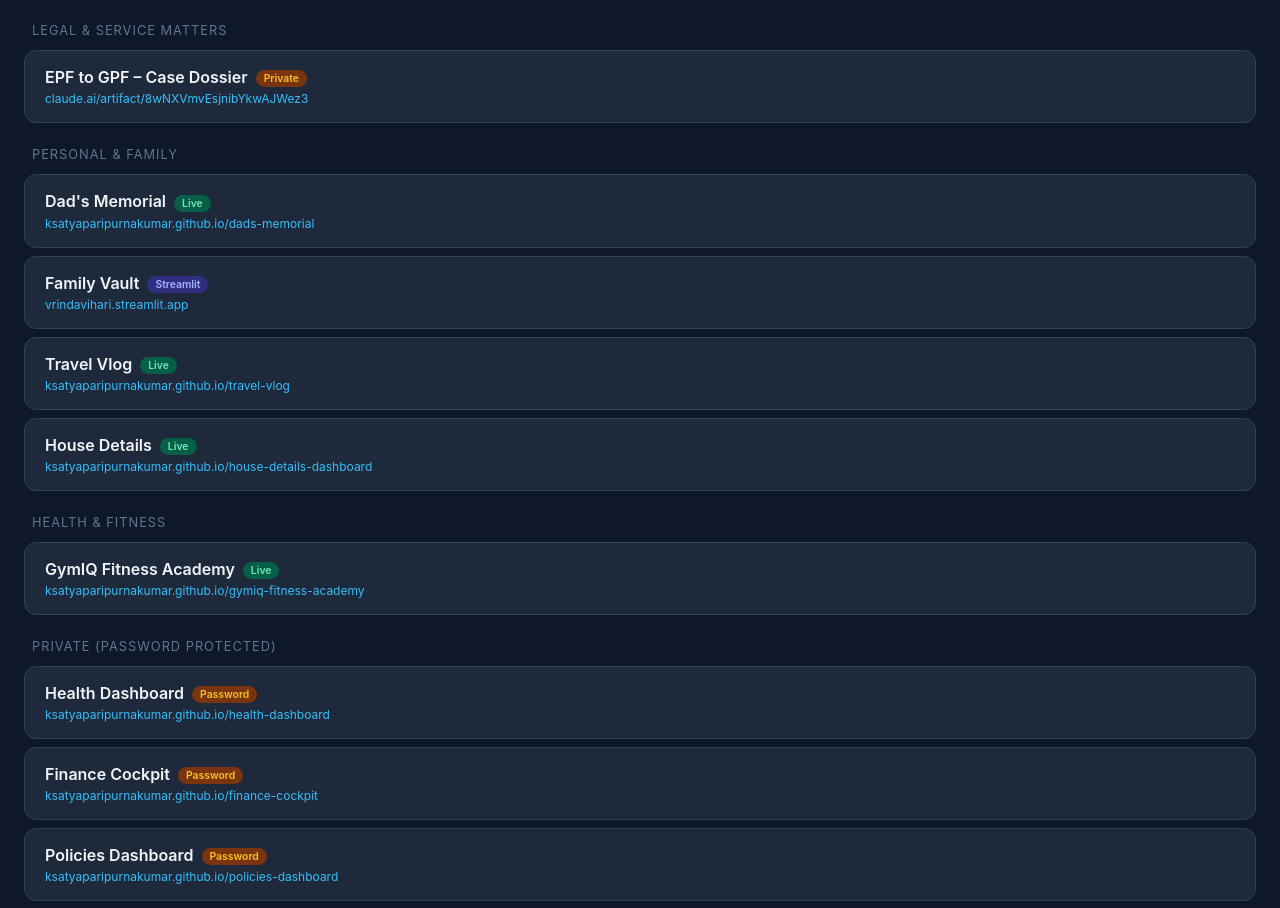
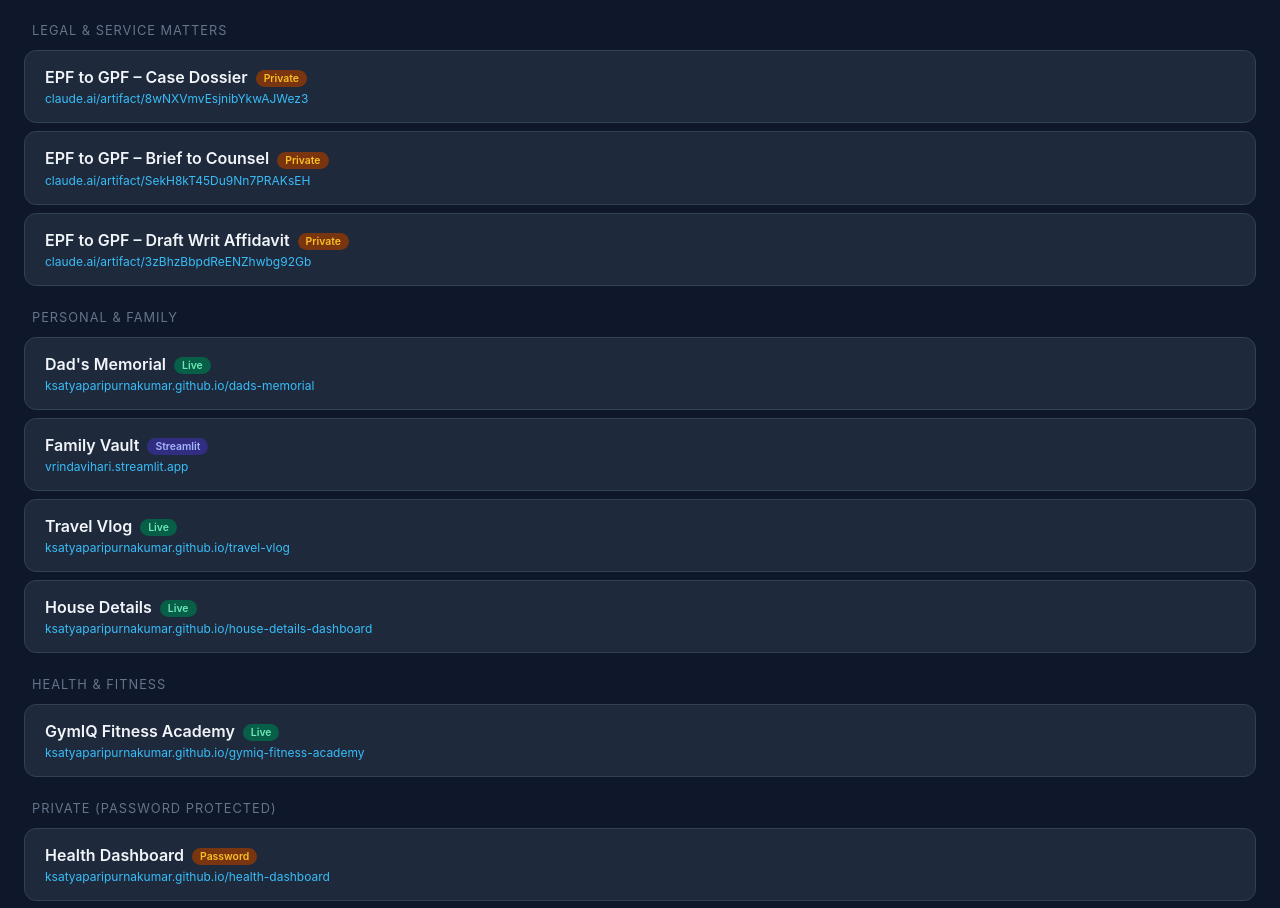
Before and after one commit to ksatyaparipurnakumar/ksp-dashboards-hub, a plain HTML site: page index.html in a window 1280 px wide. Shown: the part 940-1848 px from the top of the page. Drawn offline with Linux system fonts and the light colour scheme.

Commit message:
Add EPF to GPF Brief to Counsel and Draft Writ Affidavit cards
Co-Authored-By: Claude Opus 5.5 <noreply@anthropic.com>
Claude-Session: https://claude.ai/code/session_01Ka1dDAhg1HnkVTtaKmg6TF

```diff
--- a/index.html
+++ b/index.html
@@ -76,6 +76,14 @@ h1{text-align:center;font-size:1.5rem;margin-bottom:.5rem;color:#38bdf8}
   <span class="card-name">EPF to GPF – Case Dossier<span class="card-badge badge-protected">Private</span></span>
   <div class="card-url">claude.ai/artifact/8wNXVmvEsjnibYkwAJWez3</div>
 </a>
+<a class="card" href="https://claude.ai/artifact/SekH8kT45Du9Nn7PRAKsEH" target="_blank">
+  <span class="card-name">EPF to GPF – Brief to Counsel<span class="card-badge badge-protected">Private</span></span>
+  <div class="card-url">claude.ai/artifact/SekH8kT45Du9Nn7PRAKsEH</div>
+</a>
+<a class="card" href="https://claude.ai/artifact/3zBhzBbpdReENZhwbg92Gb" target="_blank">
+  <span class="card-name">EPF to GPF – Draft Writ Affidavit<span class="card-badge badge-protected">Private</span></span>
+  <div class="card-url">claude.ai/artifact/3zBhzBbpdReENZhwbg92Gb</div>
+</a>
 </div>
 
 <div class="section">
```
